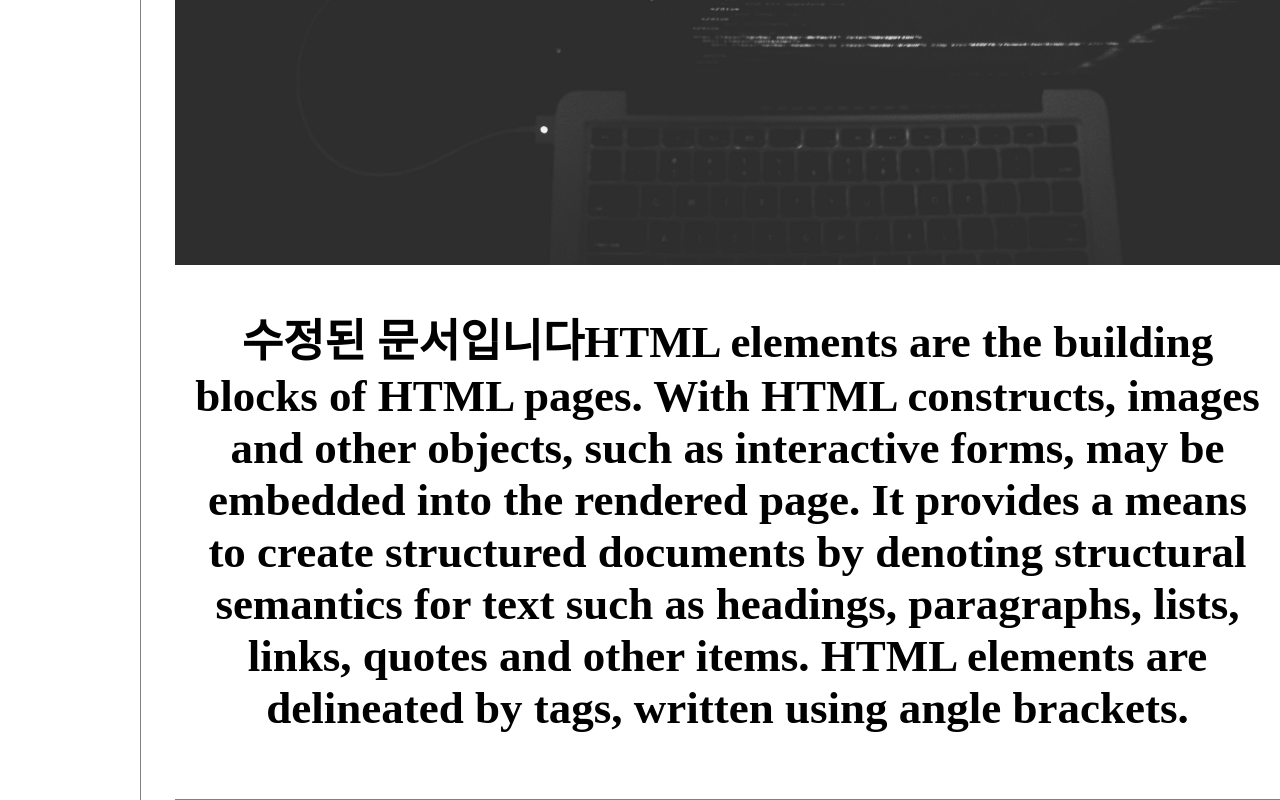
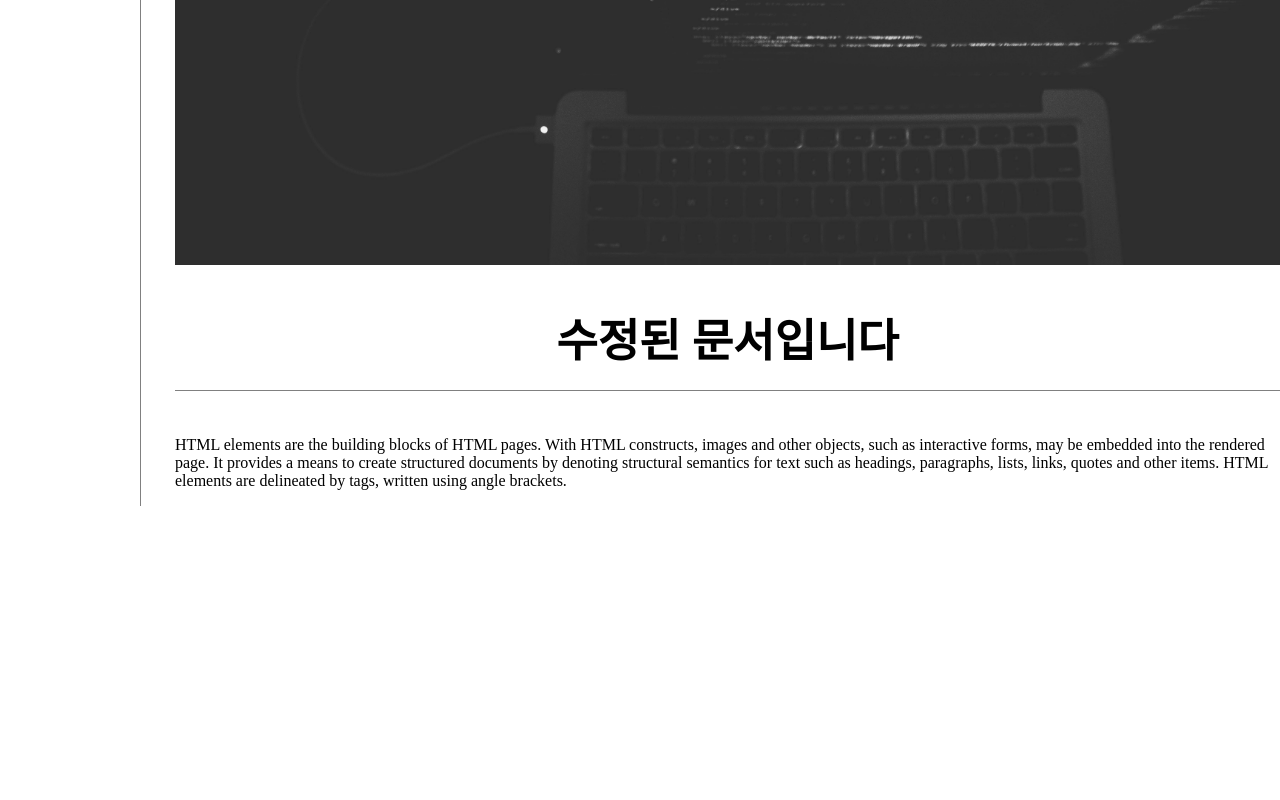
Before and after one commit to kirisakirai/html_css, a plain HTML site: page 1.html in a window 1280 px wide. Shown: the part 579-1379 px from the top of the page. After the commit the page ends 1085 px from the top, so only its background shows below. Drawn offline with Linux system fonts and the light colour scheme.

Commit message:
Update 1.html

```diff
--- a/1.html
+++ b/1.html
@@ -21,7 +21,7 @@
           <u>web</u>pages</strong> and web applications.
         Web browsers receive HTML documents from a web server or from local storage and render them into multimedia web pages. HTML describes the structure of a web page semantically and originally included cues for the appearance of the document.
         <img src='coding.jpg' width="100%"></p>
-      <h1>수정된 문서입니다</
+      <h1>수정된 문서입니다</h1>
       <p style="margin-top:45px">HTML
         elements are the building blocks of HTML pages. With HTML constructs, images and other objects, such as interactive forms, may be embedded into the rendered page. It provides a means to create structured documents by denoting structural
         semantics
```
